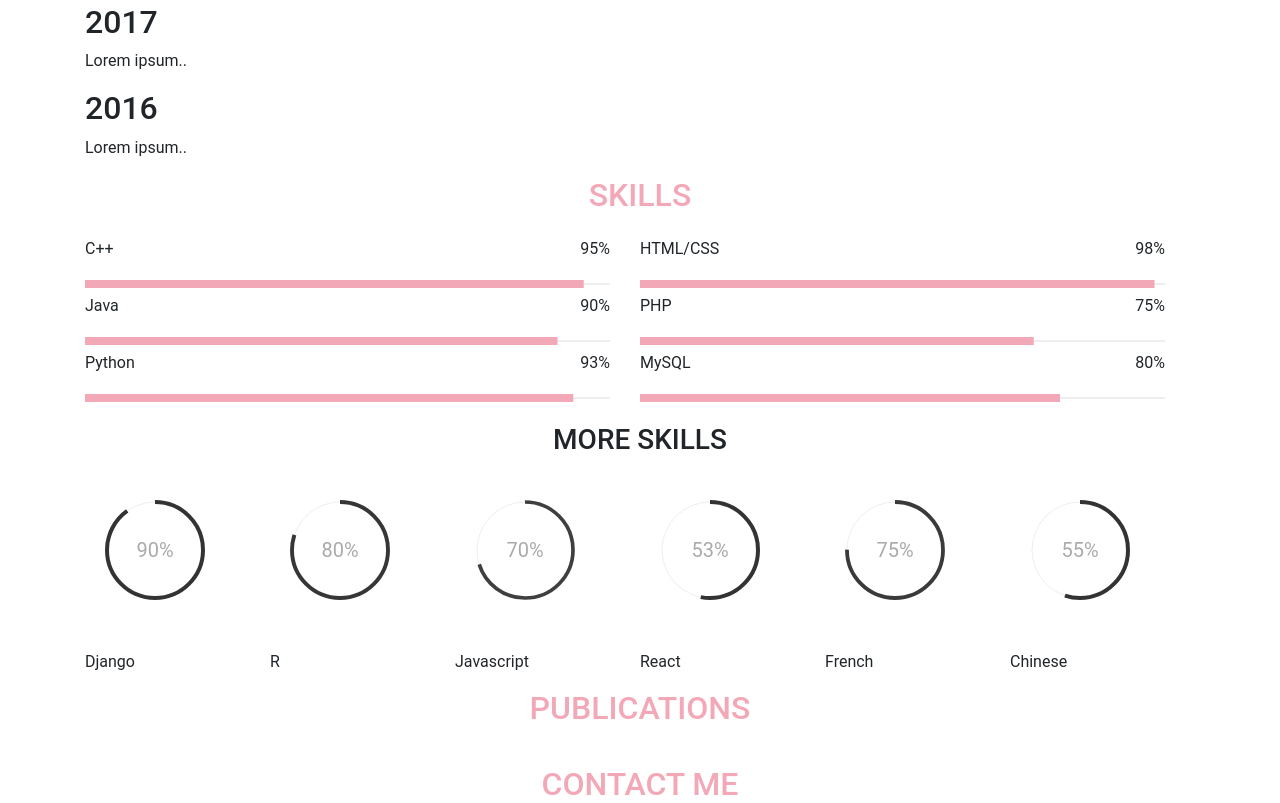
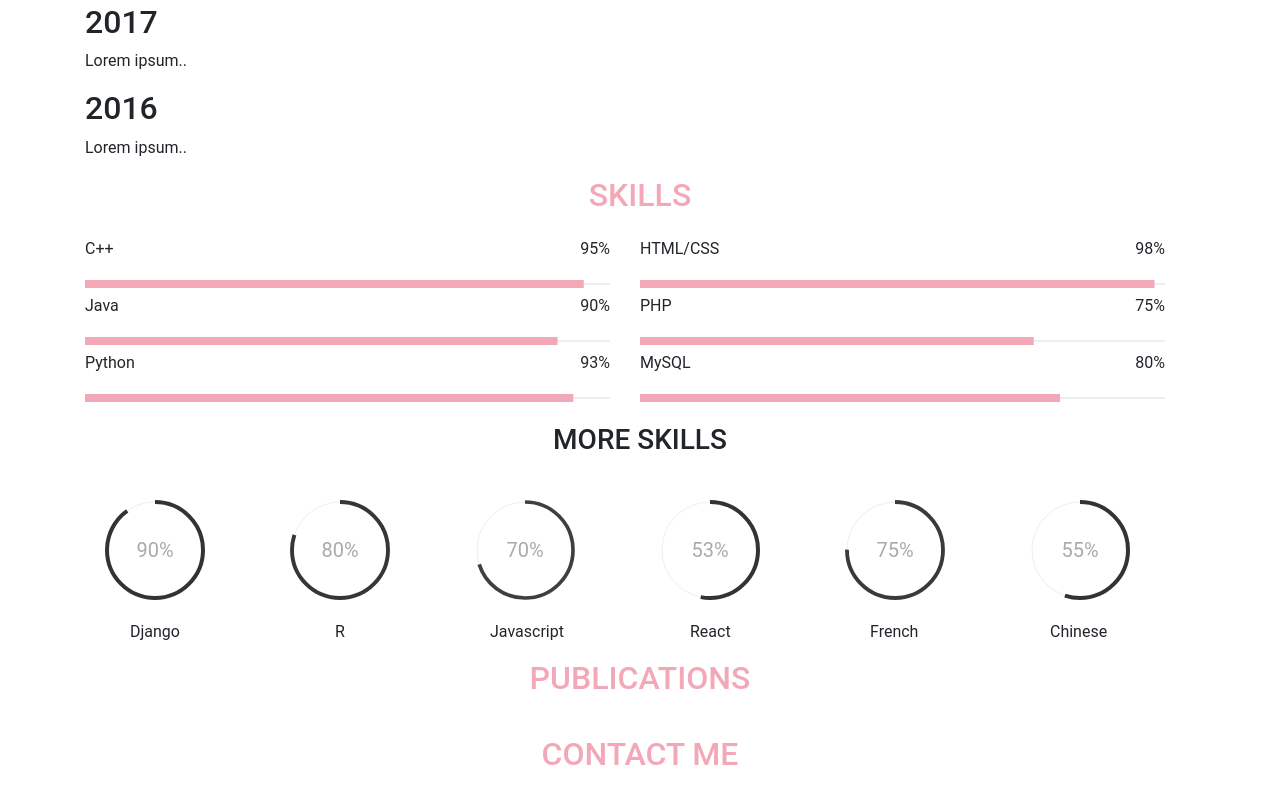
Before and after one commit to jennywng/jennywng.github.io, a plain HTML site: page index.html in a window 1280 px wide. Shown: the part 1496-2299 px from the top of the page. After the commit the page ends 2269 px from the top, so only its background shows below. Drawn offline with nearby package versions, Linux system fonts and the light colour scheme; files whose address does not match are found by name.

Commit message:
center labels

```diff
--- a/css/skills.css
+++ b/css/skills.css
@@ -28,5 +28,6 @@
 
 .radial-skill-label {
   font-family: "Roboto", sans-serif;
+  float: center;
   text-align: center;
 }
--- a/index.html
+++ b/index.html
@@ -155,44 +155,29 @@
                 <div class="row">
                     <div class="col-xs-12 col-sm-4 col-md-2">
                       <div class="radial-skill" id="skill-django"></div>
+                      <span class="radial-skill-label" style="padding-left: 45px">Django</span>
                     </div>
                     <div class="col-xs-12 col-sm-4 col-md-2">
                       <div class="radial-skill" id="skill-r"></div>
+                      <span class="radial-skill-label" style="padding-left: 65px">R</span>
                     </div>
                     <div class="col-xs-12 col-sm-4 col-md-2">
                       <div class="radial-skill" id="skill-javascript"></div>
+                      <span class="radial-skill-label" style="padding-left: 35px">Javascript</span>
                     </div>
                     <div class="col-xs-12 col-sm-4 col-md-2">
                       <div class="radial-skill" id="skill-react"></div>
+                      <span class="radial-skill-label" style="padding-left: 50px">React</span>
                     </div>
                     <div class="col-xs-12 col-sm-4 col-md-2">
                       <div class="radial-skill" id="skill-french"></div>
+                      <span class="radial-skill-label" style="padding-left: 45px">French</span>
                     </div>
                     <div class="col-xs-12 col-sm-4 col-md-2">
                       <div class="radial-skill" id="skill-chinese"></div>
+                      <span class="radial-skill-label" style="padding-left: 40px">Chinese</span>
                     </div>
                 </div>
-                <div class="row">
-                    <div class="col-xs-12 col-sm-4 col-md-2">
-                      <span style="text-align: center;">Django</span>
-                    </div>
-                    <div class="col-xs-12 col-sm-4 col-md-2">
-                      <span class="radial-skill-label">R</span>
-                    </div>
-                    <div class="col-xs-12 col-sm-4 col-md-2">
-                      <span class="radial-skill-label">Javascript</span>
-                    </div>
-                    <div class="col-xs-12 col-sm-4 col-md-2">
-                      <span class="radial-skill-label">React</span>
-                    </div>
-                    <div class="col-xs-12 col-sm-4 col-md-2">
-                      <span class="radial-skill-label">French</span>
-                    </div>
-                    <div class="col-xs-12 col-sm-4 col-md-2">
-                      <span class="radial-skill-label">Chinese</span>
-                    </div>
-                </div>
-
         </section>
 
 
```
